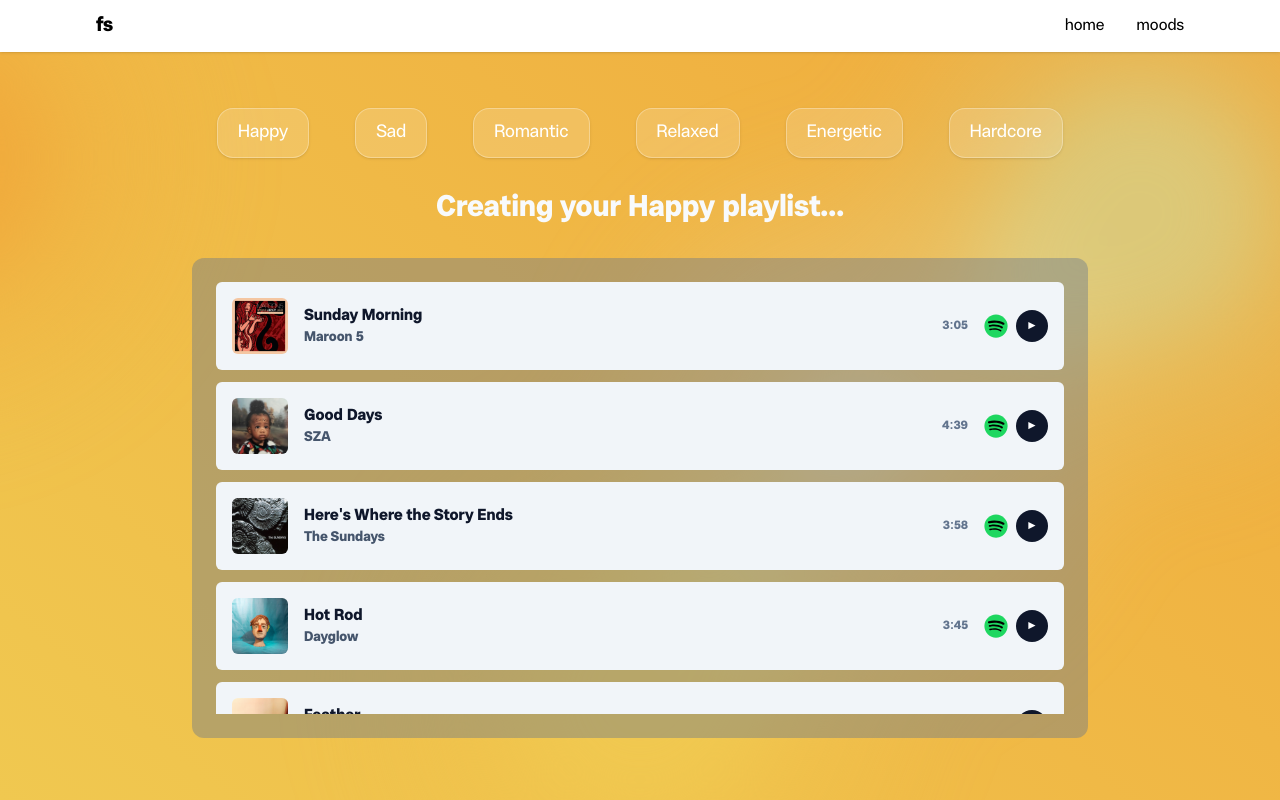
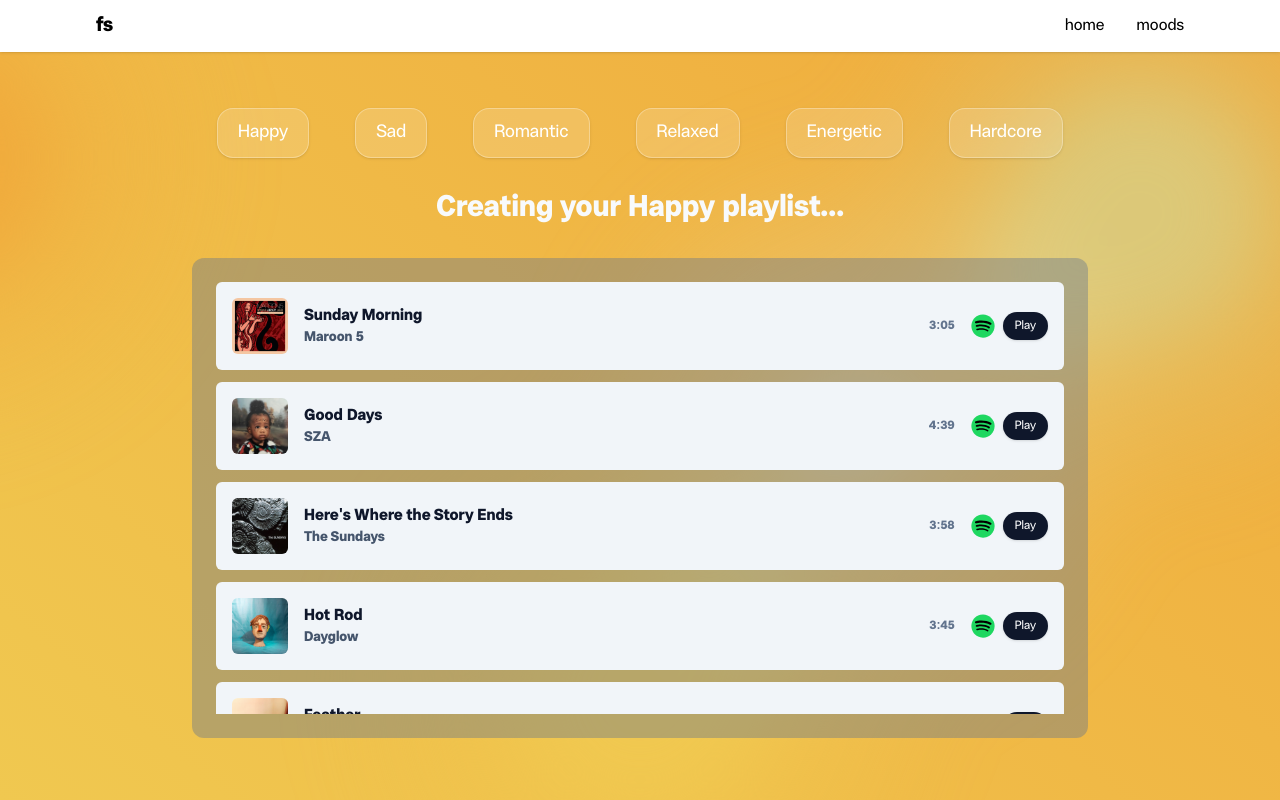
Before and after one commit to jaredbnm/Feelsync, a React (Vite) app in the folder react-app/: page /playlist/1 in a window 1280 px wide. Both pictures are taken after a click on the button "Happy". Built offline with nearby package versions, Linux system fonts and the light colour scheme.

Commit message:
more visible play pause buttons

```diff
--- a/react-app/src/components/TrackCard.jsx
+++ b/react-app/src/components/TrackCard.jsx
@@ -71,12 +71,47 @@
                 <track kind="captions" label="No captions" />
               </audio>
               <button
-                className="flex h-8 w-8 items-center justify-center rounded-full bg-slate-900 text-white"
-                onClick={handlePlay}
-                aria-label={isPlaying ? "Pause" : "Play"}
-              >
-                {isPlaying ? "❚❚" : "►"}
-              </button>
+  className="
+    inline-flex items-center gap-1.5
+    rounded-full px-3 py-1.5 text-xs font-medium
+    bg-slate-900 text-white
+    shadow-sm
+    hover:bg-slate-800 hover:shadow
+    active:scale-95
+    focus:outline-none focus-visible:ring-2 focus-visible:ring-sky-400
+    transition
+  "
+  onClick={handlePlay}
+  aria-label={isPlaying ? 'Pause' : 'Play'}
+>
+  {isPlaying ? (
+    <>
+      <svg
+        viewBox="0 0 24 24"
+        className="h-3.5 w-3.5 fill-current"
+        aria-hidden="true"
+        xmlns="http://www.w3.org/2000/svg"
+      >
+        <rect x="6" y="5" width="4" height="14" rx="1" />
+        <rect x="14" y="5" width="4" height="14" rx="1" />
+      </svg>
+      <span>Pause</span>
+    </>
+  ) : (
+    <>
+      <svg
+        viewBox="0 0 24 24"
+        className="h-3.5 w-3.5 fill-current"
+        aria-hidden="true"
+        xmlns="http://www.w3.org/2000/svg"
+      >
+        <path d="M8 5v14l10-7-10-7z" />
+      </svg>
+      <span>Play</span>
+    </>
+  )}
+</button>
+
             </>
           )}
           {!audio && (
```
